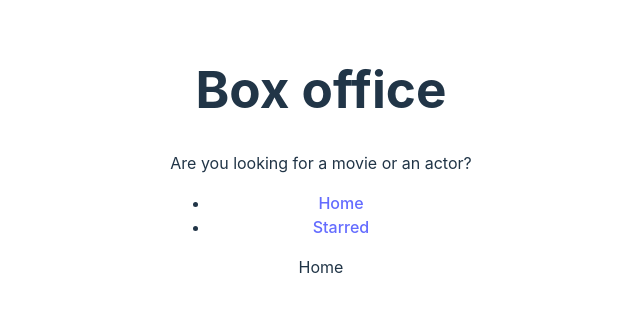
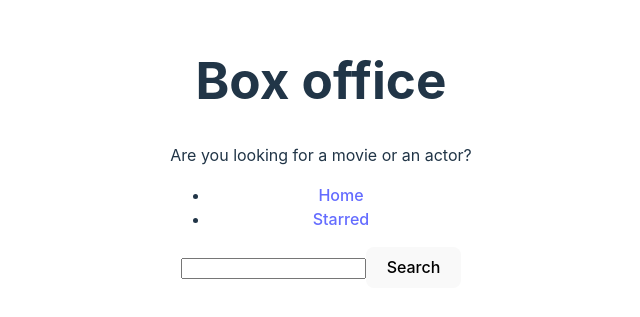
Before and after one commit to ljllanosl/box-office, a React (Vite) app: page / in a window 1280 px wide. Shown: the part 247-564 px from the top of the page, without its empty margins (319-959 px from the left). Built offline with nearby package versions, Linux system fonts and the light colour scheme.

Commit message:
created input and fetch results from api

```diff
--- a/src/pages/Home.jsx
+++ b/src/pages/Home.jsx
@@ -1,7 +1,42 @@
 import MainPageLayout from '../components/MainPageLayout';
+import { useState } from 'react';
 
 const Home = () => {
-  return <MainPageLayout>Home</MainPageLayout>;
+  const [input, setInput] = useState('');
+
+  const onInputChange = ev => {
+    setInput(ev.target.value);
+  };
+
+  const onSearch = () => {
+    fetch(`https://api.tvmaze.com/search/shows?q=${input}`)
+      .then(r => r.json())
+      .then(result => {
+        console.log(result);
+      });
+  };
+
+  const onKeyDown = ev => {
+    if (ev.keyCode === 13) {
+      onSearch();
+    }
+  };
+
+  return (
+    <MainPageLayout>
+      <input
+        type="text"
+        onChange={onInputChange}
+        onKeyDown={onKeyDown}
+        value={input}
+        name=""
+        id=""
+      />
+      <button type="button" onClick={onSearch}>
+        Search
+      </button>
+    </MainPageLayout>
+  );
 };
 
 export default Home;
```
